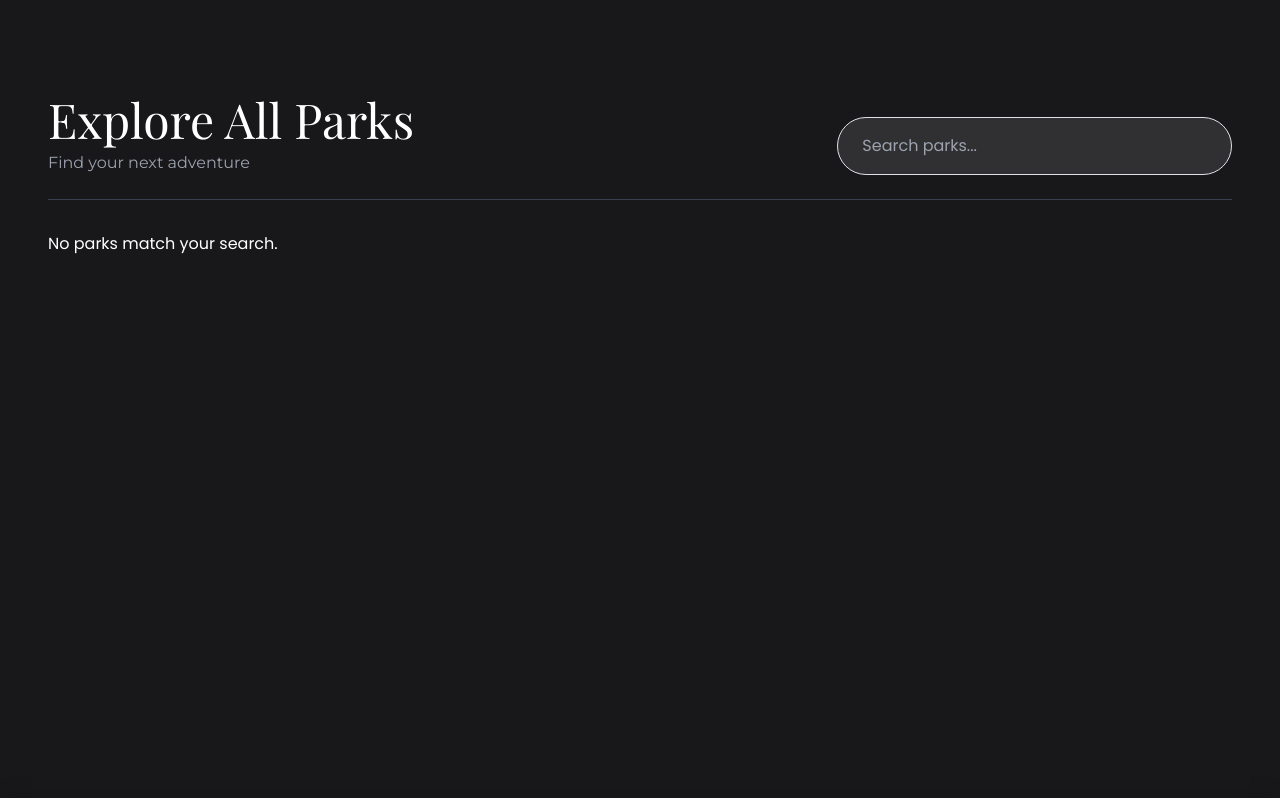
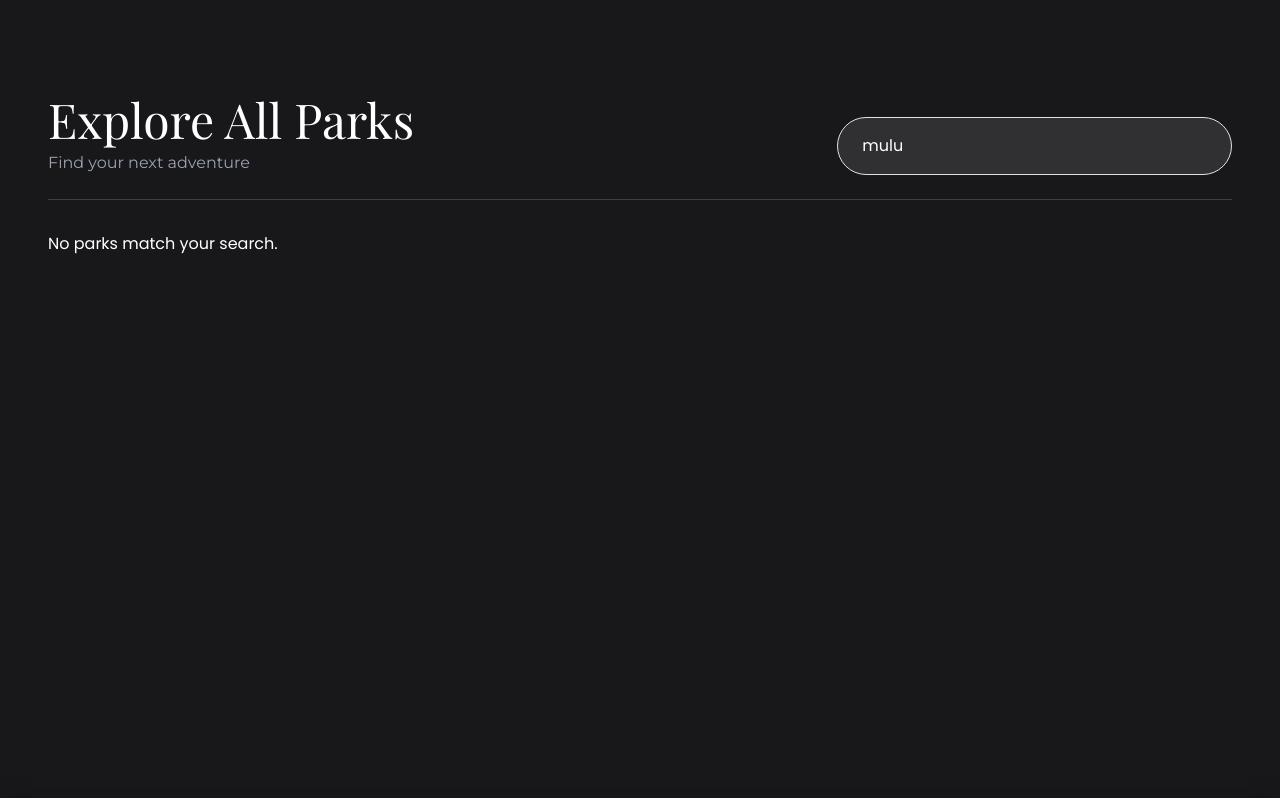
Before and after one commit to darklorddad/Swinburne-SWE30003-SAAD-Object-Oriented-Design, a FastAPI app: page /?q=mulu in a window 1280 px wide. Shown: the part 3201-3999 px from the top of the page. Run offline with FastAPI, Linux system fonts and the light colour scheme; data that the repository does not hold is empty; parts of the project's set-up code (start-up, migrations or seed data) failed here and were passed over; some libraries are stand-ins or nearby versions; some web fonts are replaced.

Commit message:
fix: update Mulu details link and handle search query parameters

```diff
--- a/static/main.js
+++ b/static/main.js
@@ -169,11 +169,24 @@ document.addEventListener("DOMContentLoaded", () => {
   }
 
   if (window.location.pathname === "/") {
-    loadParks();
     const searchInput = document.getElementById("search-input");
     if (searchInput) {
       searchInput.addEventListener("keyup", handleParkSearch);
     }
+
+    loadParks().then(() => {
+      const urlParams = new URLSearchParams(window.location.search);
+      const query = urlParams.get("q");
+      if (query && searchInput) {
+        searchInput.value = query;
+        searchInput.dispatchEvent(new Event("keyup"));
+
+        if (window.location.hash === "#parks-grid") {
+          const grid = document.getElementById("parks-grid");
+          if (grid) grid.scrollIntoView();
+        }
+      }
+    });
 
     // Initialize Home Page Animations
     initHomeAnimations();
--- a/templates/index.html
+++ b/templates/index.html
@@ -153,7 +153,7 @@
                     Famous for its limestone karst formations, vast cave systems, and the spectacular bat exodus. A true wonder of the natural world.
                 </p>
                 <div class="reveal-text">
-                    <button onclick="window.location.href='/parks/search?q=mulu'" class="bg-white/10 backdrop-blur-sm border border-white/50 px-6 py-3 text-sm font-sans font-bold tracking-widest uppercase transition-all duration-300 text-white hover:bg-white hover:!text-black hover:border-white hover:shadow-[0_0_20px_rgba(255,255,255,0.3)]">
+                    <button onclick="window.location.href='/?q=mulu#parks-grid'" class="bg-white/10 backdrop-blur-sm border border-white/50 px-6 py-3 text-sm font-sans font-bold tracking-widest uppercase transition-all duration-300 text-white hover:bg-white hover:!text-black hover:border-white hover:shadow-[0_0_20px_rgba(255,255,255,0.3)]">
                         View Details <i class="fas fa-arrow-right ml-2"></i>
                     </button>
                 </div>
```
